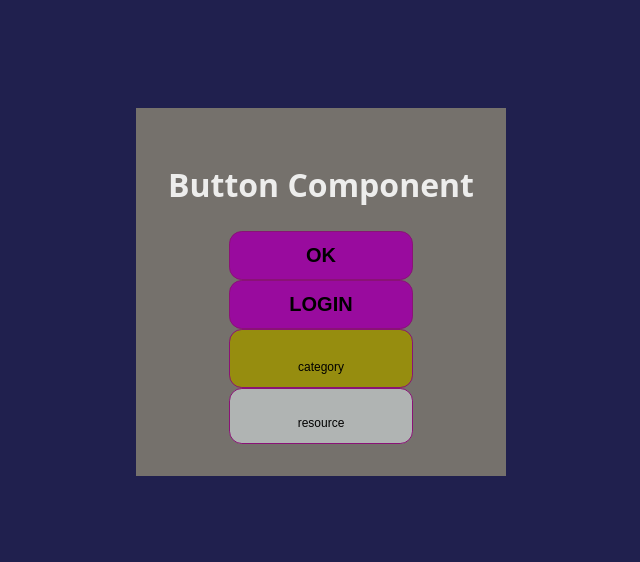
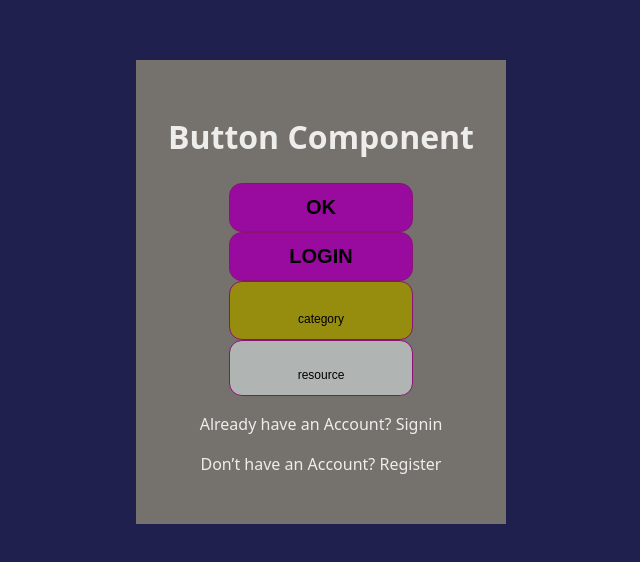
Before and after one commit to Lgtf5/UNITI_FRONTED, a React (Vite) app: page / in a window 1280 px wide. Shown: the part 108-670 px from the top of the page, without its empty margins (319-959 px from the left). Built offline with nearby package versions, Linux system fonts and the light colour scheme.

Commit message:
added footerLine prop

```diff
--- a/src/App.jsx
+++ b/src/App.jsx
@@ -1,9 +1,10 @@
 
 
 import './App.css'
-import CategoryButton from './components/buttons/categoryButton'
-import ResourceButton from './components/buttons/resourceButton'
-import { OkButton, LoginButton } from './components/buttons/squareButton'
+import CategoryButton from './components/buttons/CategoryButton'
+import ResourceButton from './components/buttons/ResourceButton'
+import { OkButton, LoginButton } from './components/buttons/SquareButton'
+import { FooterLogin, FooterRegister } from './components/footerLine'
 
 
 
@@ -19,6 +20,8 @@ function App() {
         {/* <SquareButton /> */}
         <CategoryButton/>
         <ResourceButton/>
+        <FooterLogin />
+        <FooterRegister />
       </div>
     </>
   )
--- /dev/null
+++ b/src/components/FooterLine.jsx
@@ -0,0 +1,20 @@
+function FooterLine({text, mode}) {
+
+    return (
+        <div>
+            <footer className='footer-container'>
+                <p className='footer-line'>{text}
+                    <a className='footer-ico'>{mode}</a>
+                </p>
+            </footer>
+        </div>
+    )
+}
+
+export const FooterRegister = ({ text = " Don’t have an Account? ", mode = "Register"}) => {
+    return <FooterLine text={text} mode={mode} />
+}
+
+export const FooterLogin = ({ text= "Already have an Account? ", mode="Signin"}) => {
+    return <FooterLine text={text} mode={mode} />
+}
```
